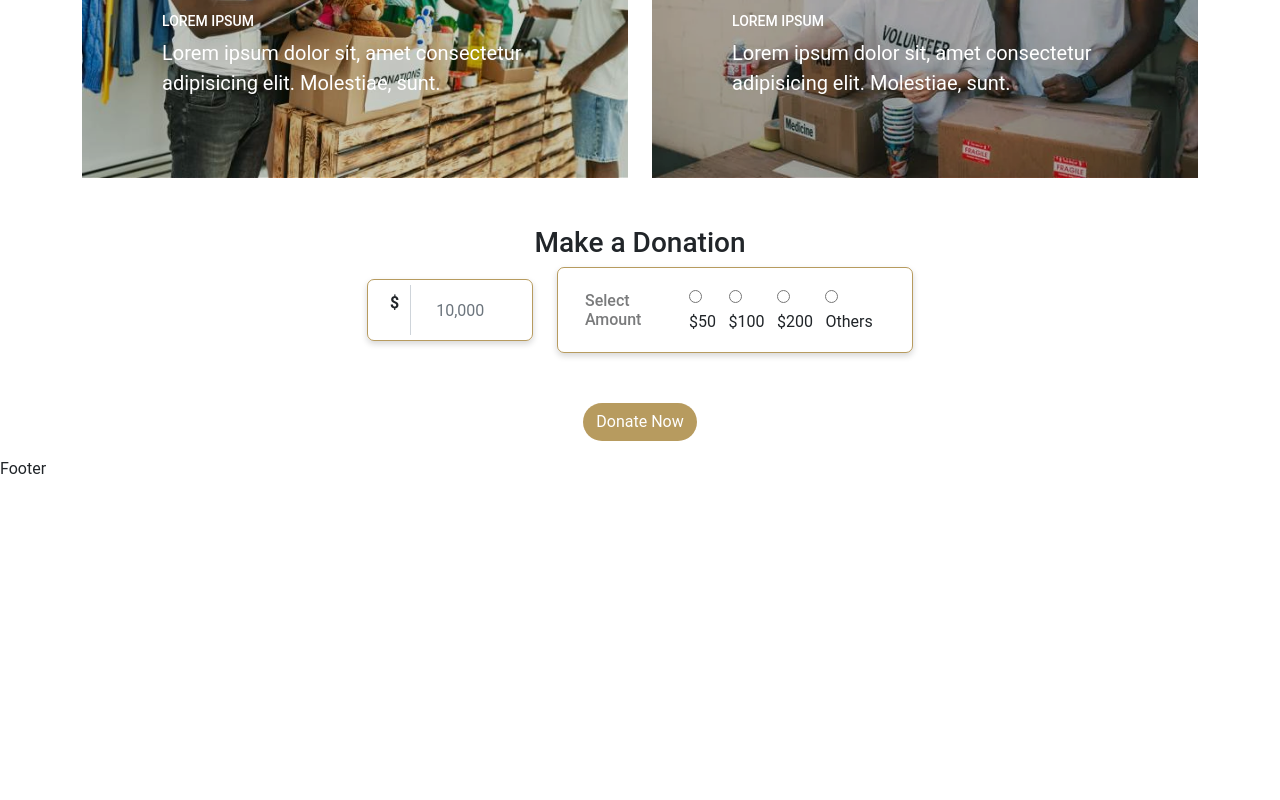
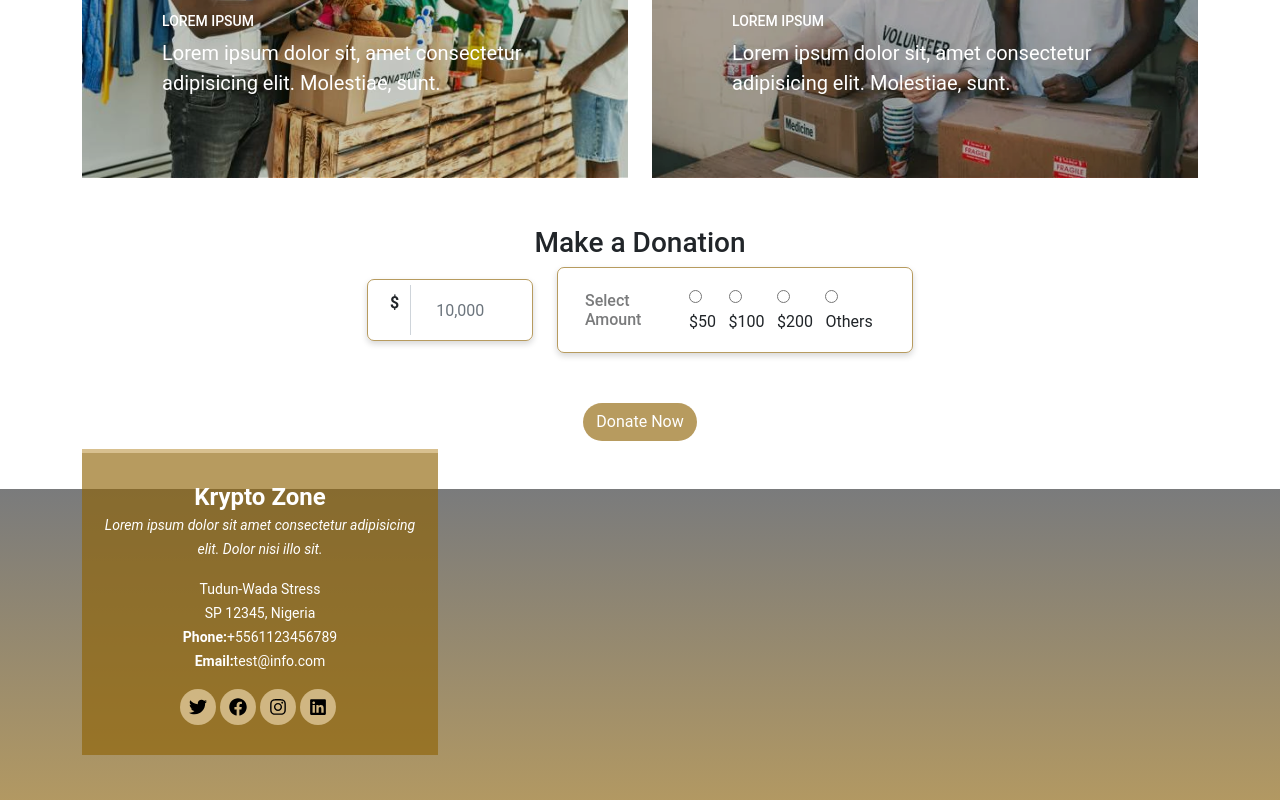
Before and after one commit to zeredogo/krypto-zone-charity, a React (Create React App) app: page / in a window 1280 px wide. Shown: the part 4414-5214 px from the top of the page. Before the commit the page ends 4895 px from the top, so only its background shows below. Built offline with nearby package versions, Linux system fonts and the light colour scheme.

Commit message:
updating commit

```diff
--- a/src/component/Footer.jsx
+++ b/src/component/Footer.jsx
@@ -1,8 +1,50 @@
-import React from 'react'
+import React from 'react';
+import { FaFacebook, FaTwitter, FaInstagram, FaLinkedin } from 'react-icons/fa';
 
 const Footer = () => {
   return (
-    <div>Footer</div>
+     <footer className="footer mt-5">
+       <div className='footer-top'>
+        <div className='container'>
+          <div className='row'>
+            <div className='col-lg-4 col-md-6'>
+              <div className='footer-des'>
+                <h3>Krypto Zone</h3>
+                <p className='pb-3'>
+                  <em>Lorem ipsum dolor sit amet consectetur
+                    adipisicing elit. Dolor nisi illo sit.</em>
+                </p>
+                <p>Tudun-Wada Stress <br></br>
+                SP 12345, Nigeria
+                  <strong> <br></br>
+                      Phone:
+                    </strong>
+                     +5561123456789
+                     <strong><br></br>
+                      Email:
+                     </strong>
+                     test@info.com
+                </p>
+                <div className='social-links mt-3'>
+                <a href="">
+                      <FaTwitter />
+                    </a>
+                    <a href="">
+                      <FaFacebook />
+                    </a>
+                    <a href="">
+                      <FaInstagram />
+                    </a>
+                    <a href="">
+                      <FaLinkedin />
+                    </a>
+                </div>
+              </div>
+            </div>
+          </div>
+        </div>
+       </div>
+       </footer>
   )
 }
 
```
